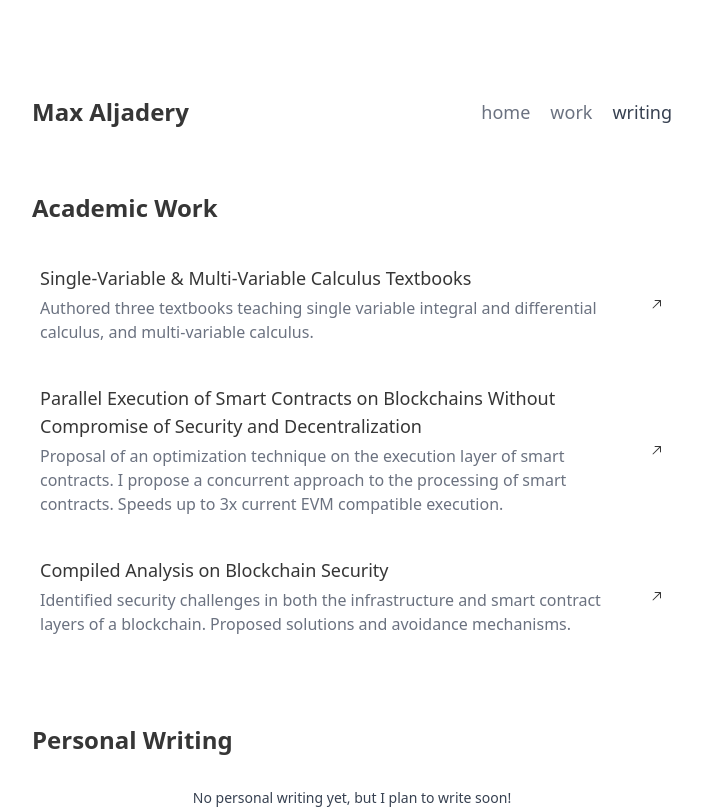
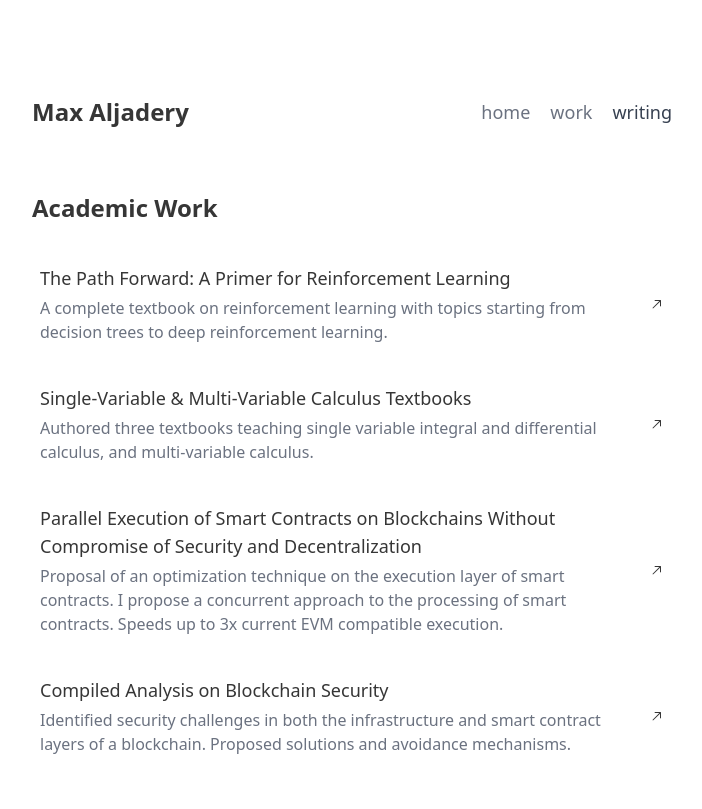
Before and after one commit to mustafaaljadery/maxaljadery.com, a Next.js app: page /writing in a window 1280 px wide. Shown: the top 809 px of the page, without its empty margins (288-990 px from the left). Built offline with nearby package versions, Linux system fonts and the light colour scheme.

Commit message:
Update writing.tsx

```diff
--- a/src/pages/writing.tsx
+++ b/src/pages/writing.tsx
@@ -4,6 +4,11 @@ import Head from 'next/head';
 import Link from 'next/link';
 
 const research = [
+  {
+    name: "The Path Forward: A Primer for Reinforcement Learning",
+    description: "A complete textbook on reinforcement learning with topics starting from decision trees to deep reinforcement learning.",
+    link: "/research/rl.pdf"
+  },
   {
     name: 'Single-Variable & Multi-Variable Calculus Textbooks',
     description:
```
